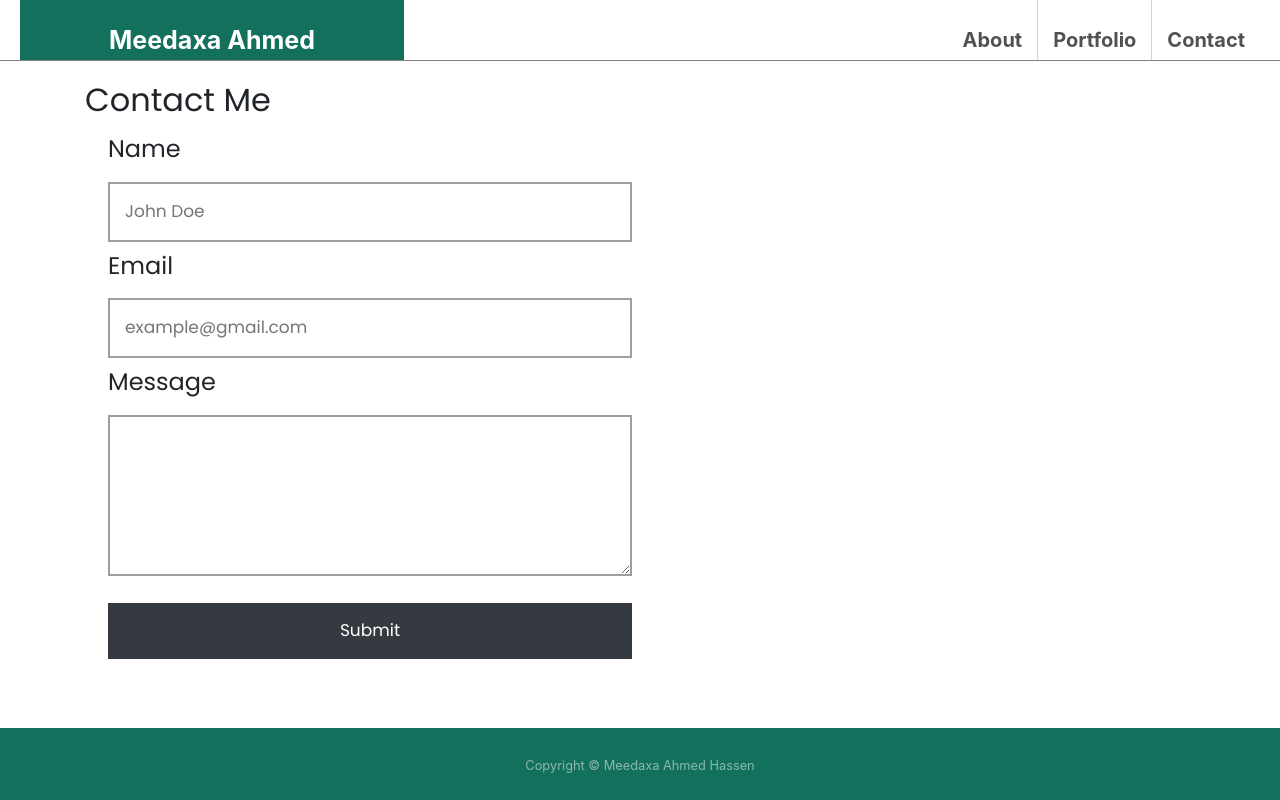
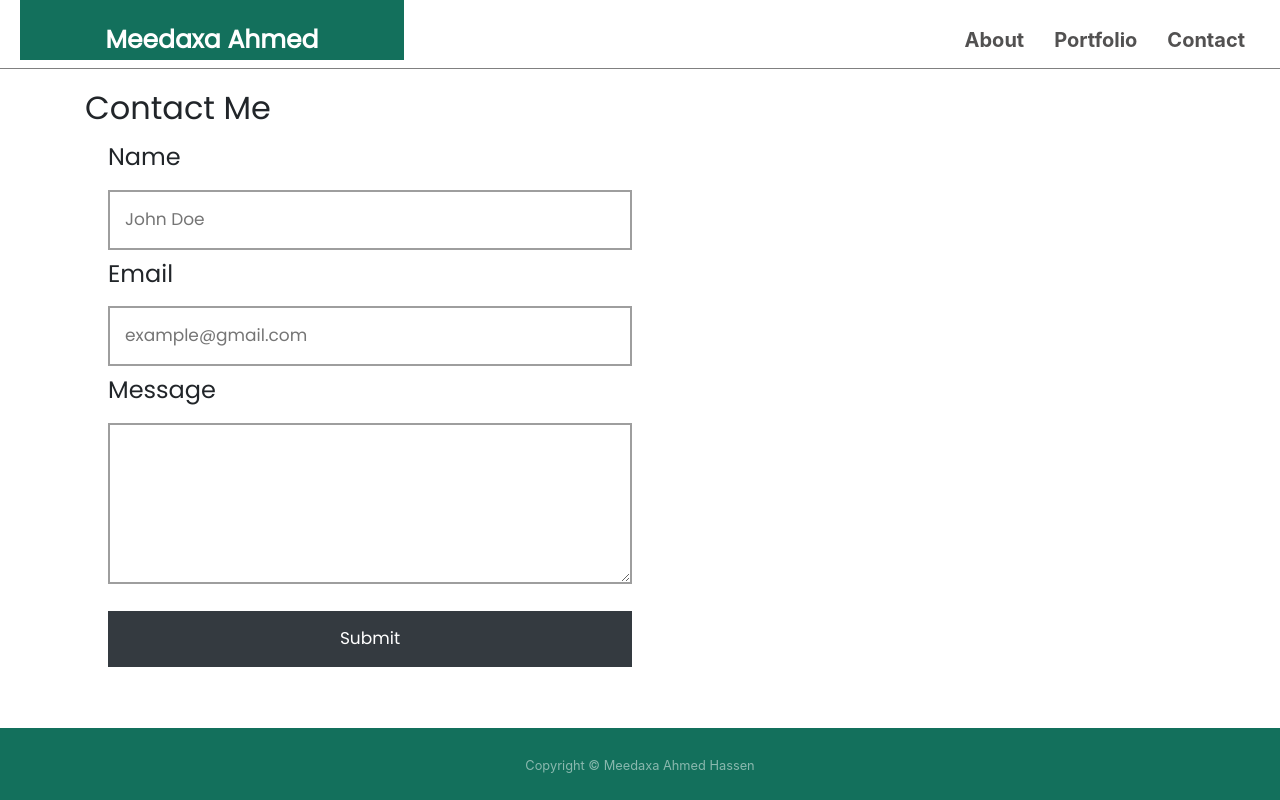
Before and after one commit to meeday/Assignment-week-2, a plain HTML site: page contact.html in a window 1280 px wide. Drawn offline with nearby package versions, Linux system fonts and the light colour scheme.

Commit message:
validated html

```diff
--- a/contact.html
+++ b/contact.html
@@ -15,19 +15,15 @@
   <!--Navbar-->
   <!--mobile screensize navbar-->
   <section class="in-mobile">
-    <header class="header-brand">
-      <p>Meedaxa Ahmed</p>
-    </header>
+    <h2 class="header-brand">Meedaxa Ahmed</h2>
     <nav class="mobile-navbar">
       <ul>
         <li>
           <a href="index.html"> About</a>
         </li>
-        <div class="vertical-line"></div>
         <li>
           <a href="portfolio.html">Portfolio</a>
         </li>
-        <div class="vertical-line"></div>
         <li>
           <a href="contact.html">Contact</a>
         </li>
@@ -36,19 +32,15 @@
   </section>
   <!--desktop screensize navbar-->
   <section class="desktop-container" id="is-desktop">
-    <header class="brand">
-      <p>Meedaxa Ahmed</p>
-    </header>
+    <h2 class="brand">Meedaxa Ahmed</h2>
     <nav class="desktop-navbar">
       <ul>
         <li>
           <a href="index.html"> About</a>
         </li>
-        <div class="desktop-vertical-line"></div>
         <li>
           <a href="portfolio.html">Portfolio</a>
         </li>
-        <div class="desktop-vertical-line"></div>
         <li>
           <a href="contact.html">Contact</a>
         </li>
--- a/indexstyle.css
+++ b/indexstyle.css
@@ -29,12 +29,6 @@
     font-weight: bold;
 }
 
-.vertical-line {
-    height: 40px;
-    width: 1px;
-    background-color: rgb(216, 211, 211);
-    list-style: none;
-}
 
 /*Desktop Navbar styling*/
 .brand {
@@ -82,13 +76,6 @@
 .desktop-navbar>ul>li>a {
     color: rgb(82, 81, 81);
     font-weight: bold;
-}
-
-.desktop-vertical-line {
-    height: 60px;
-    width: 1px;
-    background-color: rgb(216, 211, 211);
-    list-style: none;
 }
 
 /* Media Queries*/
```
Also changed, not shown: index.html (+2 -10 lines), portfolio.html (+2 -10 lines).
